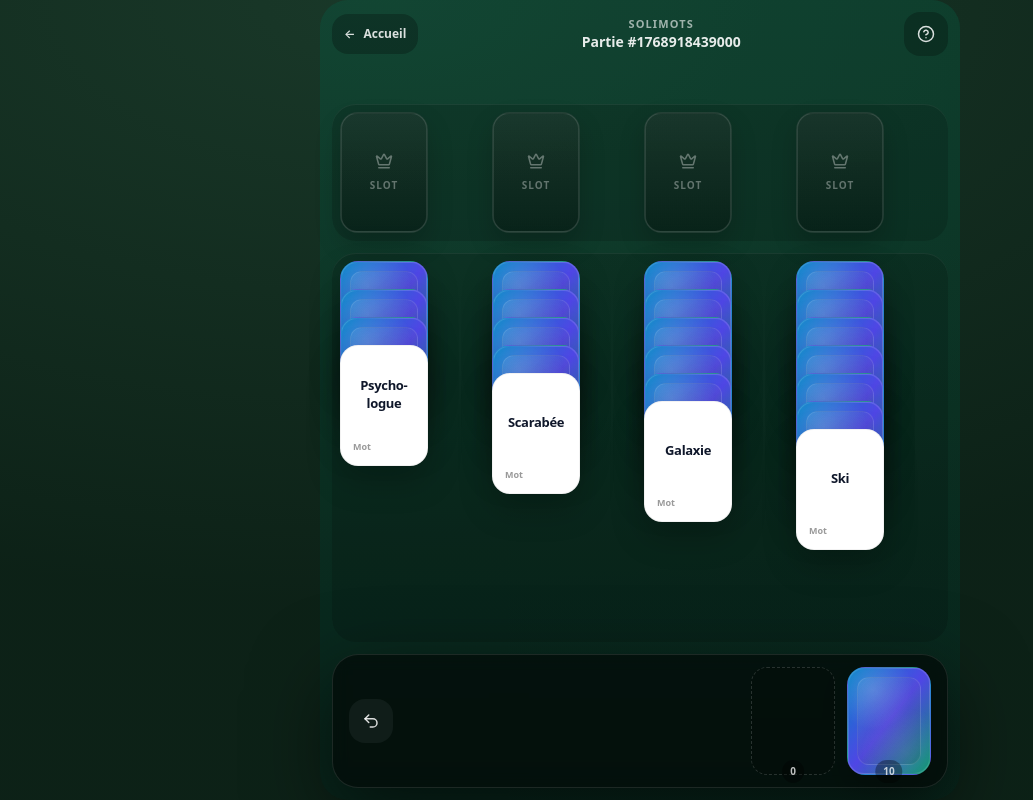
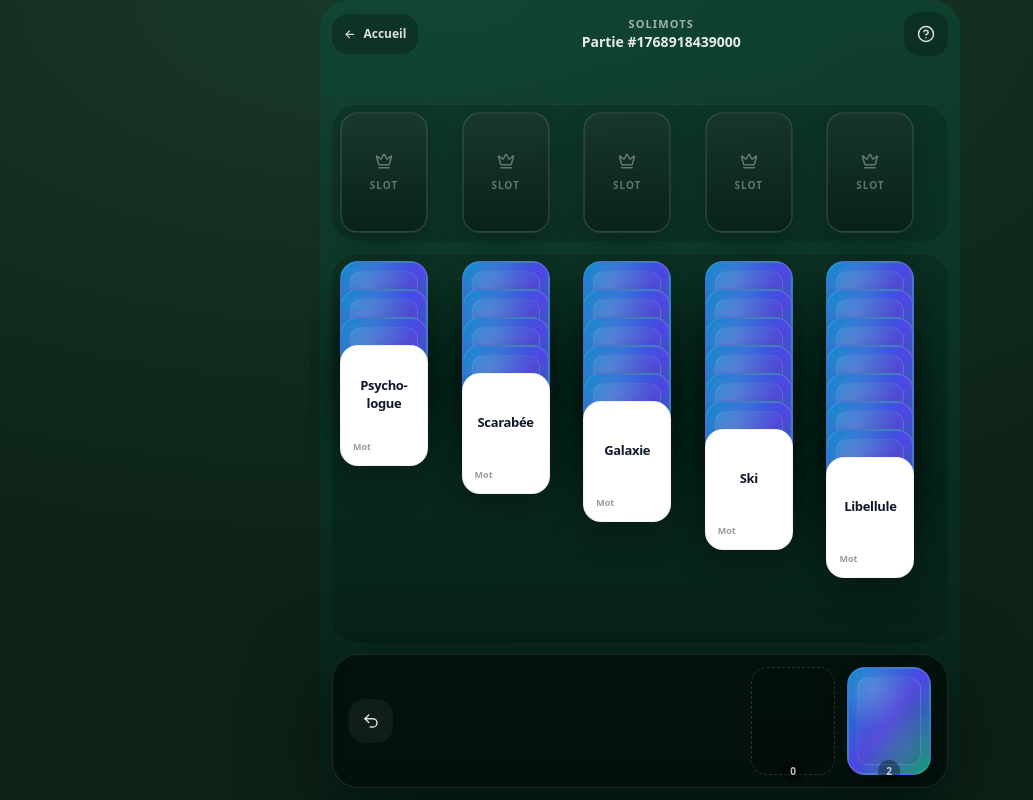
Before and after one commit to ThomasBerthaud/solimots, a React (Vite) app: page /game in a window 1280 px wide. Shown: the whole page, without its empty margins (0-1033 px from the left). Built offline with nearby package versions, Linux system fonts and the light colour scheme.

Commit message:
Increase tableau pattern to 5 columns [4,5,6,7,8]
Co-authored-by: ThomasBerthaud <11942601+ThomasBerthaud@users.noreply.github.com>

```diff
--- a/src/components/board/SlotsRow.tsx
+++ b/src/components/board/SlotsRow.tsx
@@ -28,7 +28,7 @@ export function SlotsRow({
   return (
     <section className="rounded-[24px] bg-black/15 p-2 shadow-[inset_0_1px_0_rgba(255,255,255,0.06)]">
       <LayoutGroup>
-        <div className="grid grid-cols-4 gap-2">
+        <div className="grid grid-cols-5 gap-2">
           {level.slots.map((slot, idx) => (
             <SlotCell
               key={idx}
--- a/src/components/board/TableauRow.tsx
+++ b/src/components/board/TableauRow.tsx
@@ -28,7 +28,7 @@ export function TableauRow({
 }: TableauRowProps) {
   return (
     <section className="rounded-[24px] bg-black/15 p-2 shadow-[inset_0_1px_0_rgba(255,255,255,0.06)]">
-      <div className="grid grid-cols-4 gap-2">
+      <div className="grid grid-cols-5 gap-2">
         {level.tableau.map((ids, colIdx) => (
           <TableauCell
             key={colIdx}
--- a/src/game/levelGen.ts
+++ b/src/game/levelGen.ts
@@ -41,11 +41,11 @@ export type GenerateLevelOptions = {
   seed?: number
   /** How many categories are included in the level (must be > 4 for slot gameplay). */
   categoryCount?: number
-  /** Fixed MVP: 4 columns. */
+  /** Fixed MVP: 5 columns. */
   tableauColumns?: number
   /**
    * Tableau deal pattern from left to right (top is last).
-   * Default: [4, 5, 6, 7].
+   * Default: [4, 5, 6, 7, 8].
    */
   tableauDealPattern?: number[]
 }
@@ -54,8 +54,8 @@ export function generateLevel(options: GenerateLevelOptions = {}): LevelState {
   const seed = options.seed ?? Date.now()
   const rnd = mulberry32(seed)
 
-  const tableauColumns = options.tableauColumns ?? 4
-  const tableauDealPattern = options.tableauDealPattern ?? [4, 5, 6, 7]
+  const tableauColumns = options.tableauColumns ?? 5
+  const tableauDealPattern = options.tableauDealPattern ?? [4, 5, 6, 7, 8]
 
   validateWordBank(WORD_BANK)
 
@@ -112,7 +112,7 @@ export function generateLevel(options: GenerateLevelOptions = {}): LevelState {
   shuffle(wordCounts, rnd)
 
   const dealPattern =
-    tableauColumns === 4 && tableauDealPattern.length === 4
+    tableauColumns === 5 && tableauDealPattern.length === 5
       ? tableauDealPattern.map((n) => Math.max(0, Math.floor(n)))
       : null
 
@@ -180,7 +180,7 @@ export function generateLevel(options: GenerateLevelOptions = {}): LevelState {
     if (top) top.faceUp = true
   }
 
-  const slots: LevelState['slots'] = Array.from({ length: 4 }, () => ({
+  const slots: LevelState['slots'] = Array.from({ length: 5 }, () => ({
     categoryCardId: null,
     pile: [],
   }))
--- a/src/index.css
+++ b/src/index.css
@@ -68,7 +68,7 @@ body {
 /* Mobile game sizing variables */
 .mobile-game {
   --gap: clamp(6px, 1.4vw, 10px);
-  --cardW: clamp(56px, calc((100vw - 24px - (var(--gap) * 3)) / 4), 88px);
+  --cardW: clamp(56px, calc((100vw - 24px - (var(--gap) * 4)) / 5), 88px);
   --cardH: calc(var(--cardW) * 1.38);
   --stackStep: clamp(18px, 4vw, 28px);
 
```
